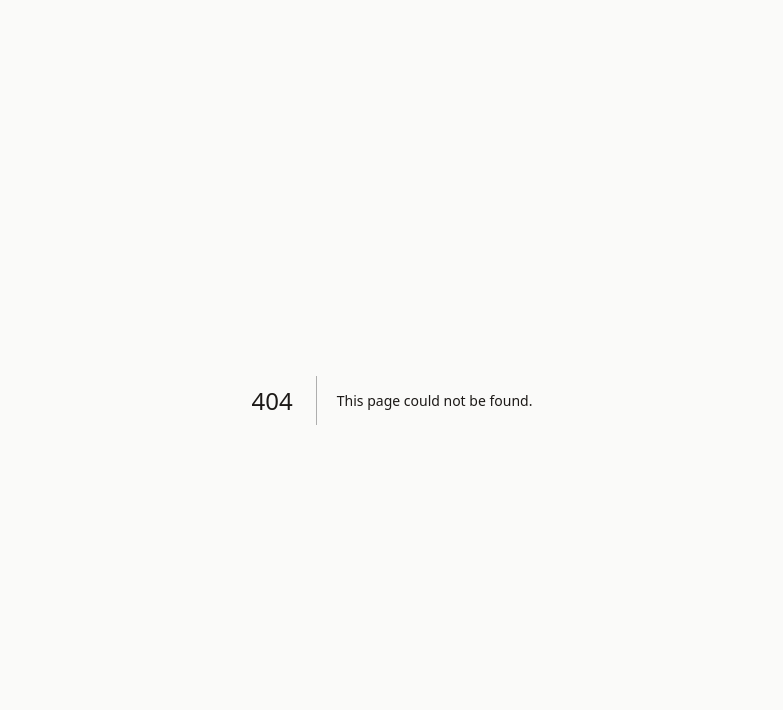
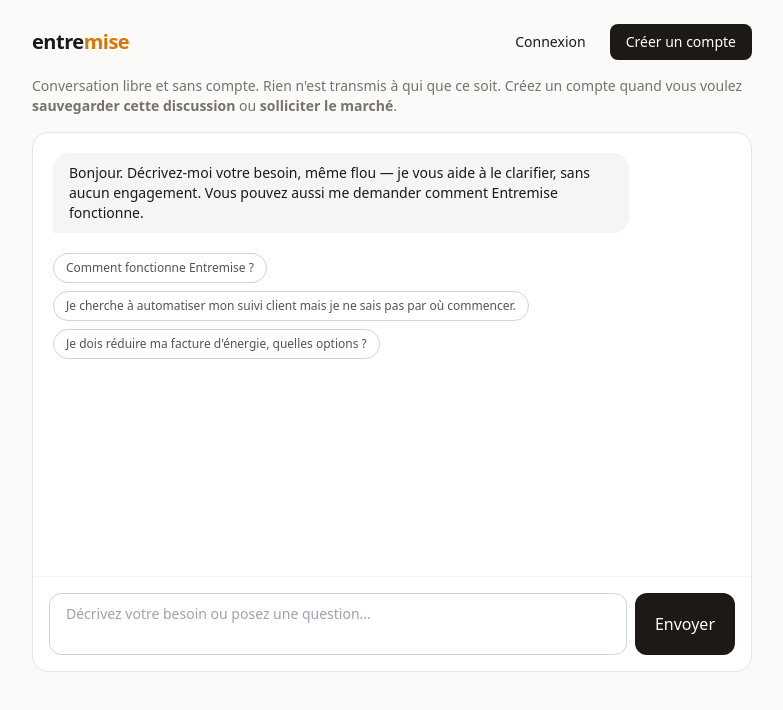
Before and after one commit to Denis60/entremise-, a Next.js app: page /chat in a window 1280 px wide. Before the commit this address had no page. Shown: the top 710 px of the page, without its empty margins (248-1031 px from the left). Built offline with nearby package versions, Linux system fonts and the light colour scheme.

Commit message:
Create page.tsx

```diff
--- /dev/null
+++ b/app/chat/page.tsx
@@ -0,0 +1,240 @@
+"use client";
+
+import { useEffect, useRef, useState } from "react";
+import Link from "next/link";
+import { useRouter } from "next/navigation";
+
+export const ANON_CHAT_KEY = "entremise_anon_chat";
+
+type Turn = { role: "user" | "assistant"; content: string };
+type Stored = {
+  messages: Turn[];
+  meta: { title: string; theme: string; need_summary: string; ready: boolean };
+  updated_at: string;
+};
+
+const INTRO =
+  "Bonjour. Décrivez-moi votre besoin, même flou — je vous aide à le clarifier, sans aucun engagement. Vous pouvez aussi me demander comment Entremise fonctionne.";
+
+const SUGGESTIONS = [
+  "Comment fonctionne Entremise ?",
+  "Je cherche à automatiser mon suivi client mais je ne sais pas par où commencer.",
+  "Je dois réduire ma facture d'énergie, quelles options ?",
+];
+
+export default function AnonChatPage() {
+  const router = useRouter();
+  const [messages, setMessages] = useState<Turn[]>([]);
+  const [meta, setMeta] = useState<Stored["meta"]>({
+    title: "",
+    theme: "",
+    need_summary: "",
+    ready: false,
+  });
+  const [input, setInput] = useState("");
+  const [sending, setSending] = useState(false);
+  const [error, setError] = useState<string | null>(null);
+  const bottomRef = useRef<HTMLDivElement>(null);
+
+  // Restaure une éventuelle conversation en cours
+  useEffect(() => {
+    try {
+      const raw = localStorage.getItem(ANON_CHAT_KEY);
+      if (raw) {
+        const s = JSON.parse(raw) as Stored;
+        if (Array.isArray(s.messages)) setMessages(s.messages);
+        if (s.meta) setMeta(s.meta);
+      }
+    } catch {
+      /* ignore */
+    }
+  }, []);
+
+  useEffect(() => {
+    bottomRef.current?.scrollIntoView({ behavior: "smooth" });
+  }, [messages.length, sending]);
+
+  function persist(next: Turn[], nextMeta: Stored["meta"]) {
+    try {
+      localStorage.setItem(
+        ANON_CHAT_KEY,
+        JSON.stringify({
+          messages: next,
+          meta: nextMeta,
+          updated_at: new Date().toISOString(),
+        } satisfies Stored)
+      );
+    } catch {
+      /* ignore */
+    }
+  }
+
+  async function send(text?: string) {
+    const content = (text ?? input).trim();
+    if (!content || sending) return;
+    setInput("");
+    setError(null);
+    const next = [...messages, { role: "user" as const, content }];
+    setMessages(next);
+    setSending(true);
+    persist(next, meta);
+
+    const res = await fetch("/api/chat/anon", {
+      method: "POST",
+      headers: { "Content-Type": "application/json" },
+      body: JSON.stringify({ messages: next }),
+    });
+    setSending(false);
+    if (!res.ok) {
+      const j = await res.json().catch(() => ({}));
+      setError(j.error ?? "Erreur lors de l'appel à l'IA.");
+      return;
+    }
+    const j = await res.json();
+    const withReply = [...next, { role: "assistant" as const, content: j.reply }];
+    const nextMeta = {
+      title: j.title || meta.title,
+      theme: j.theme || meta.theme,
+      need_summary: j.need_summary || meta.need_summary,
+      ready: !!j.ready,
+    };
+    setMessages(withReply);
+    setMeta(nextMeta);
+    persist(withReply, nextMeta);
+  }
+
+  function reset() {
+    if (!confirm("Effacer cette conversation ?")) return;
+    localStorage.removeItem(ANON_CHAT_KEY);
+    setMessages([]);
+    setMeta({ title: "", theme: "", need_summary: "", ready: false });
+  }
+
+  const hasContent = messages.some((m) => m.role === "user");
+
+  return (
+    <main className="mx-auto max-w-3xl px-6 py-6">
+      <header className="flex items-center justify-between">
+        <Link href="/" className="text-xl font-bold tracking-tight">
+          entre<span className="text-amber-600">mise</span>
+        </Link>
+        <nav className="flex items-center gap-3 text-sm">
+          {hasContent && (
+            <button onClick={reset} className="text-stone-400 hover:text-stone-700">
+              Effacer
+            </button>
+          )}
+          <Link href="/login" className="rounded-lg px-3 py-2 hover:bg-stone-100">
+            Connexion
+          </Link>
+          <Link
+            href="/signup"
+            className="rounded-lg bg-stone-900 px-4 py-2 font-medium text-white hover:bg-stone-700"
+          >
+            Créer un compte
+          </Link>
+        </nav>
+      </header>
+
+      <p className="mt-4 text-sm text-stone-500">
+        Conversation libre et sans compte. Rien n&apos;est transmis à qui que ce
+        soit. Créez un compte quand vous voulez{" "}
+        <strong>sauvegarder cette discussion</strong> ou{" "}
+        <strong>solliciter le marché</strong>.
+      </p>
+
+      <section className="mt-4 flex h-[calc(100vh-260px)] flex-col rounded-2xl border border-stone-200 bg-white">
+        <div className="flex-1 space-y-4 overflow-y-auto p-5">
+          <div className="max-w-[85%] whitespace-pre-wrap rounded-2xl rounded-bl-sm bg-stone-100 px-4 py-2.5 text-sm">
+            {INTRO}
+          </div>
+
+          {messages.length === 0 && (
+            <div className="flex flex-wrap gap-2 pt-1">
+              {SUGGESTIONS.map((s) => (
+                <button
+                  key={s}
+                  onClick={() => send(s)}
+                  className="rounded-full border border-stone-300 px-3 py-1.5 text-left text-xs text-stone-600 hover:border-amber-400 hover:bg-amber-50"
+                >
+                  {s}
+                </button>
+              ))}
+            </div>
+          )}
+
+          {messages.map((m, i) => (
+            <div key={i}>
+              {m.role === "user" ? (
+                <div className="ml-auto max-w-[85%] rounded-2xl rounded-br-sm bg-stone-900 px-4 py-2.5 text-sm text-white">
+                  {m.content}
+                </div>
+              ) : (
+                <div className="max-w-[85%] whitespace-pre-wrap rounded-2xl rounded-bl-sm bg-stone-100 px-4 py-2.5 text-sm">
+                  {m.content}
+                </div>
+              )}
+            </div>
+          ))}
+
+          {sending && (
+            <div className="max-w-[85%] rounded-2xl bg-stone-100 px-4 py-2.5 text-sm text-stone-400">
+              L&apos;IA réfléchit…
+            </div>
+          )}
+          <div ref={bottomRef} />
+        </div>
+
+        {error && (
+          <p className="border-t border-red-100 bg-red-50 px-5 py-2 text-sm text-red-700">
+            {error}
+          </p>
+        )}
+
+        <div className="flex gap-2 border-t border-stone-100 p-4">
+          <textarea
+            rows={2}
+            value={input}
+            onChange={(e) => setInput(e.target.value)}
+            onKeyDown={(e) => {
+              if (
+                e.key === "Enter" &&
+                !e.shiftKey &&
+                !window.matchMedia("(pointer: coarse)").matches
+              ) {
+                e.preventDefault();
+                send();
+              }
+            }}
+            placeholder="Décrivez votre besoin ou posez une question…"
+            className="flex-1 resize-none rounded-xl border border-stone-300 px-4 py-2.5 text-sm"
+          />
+          <button
+            onClick={() => send()}
+            disabled={sending}
+            className="rounded-xl bg-stone-900 px-5 font-medium text-white hover:bg-stone-700 disabled:opacity-50"
+          >
+            Envoyer
+          </button>
+        </div>
+      </section>
+
+      {/* Invitation à sauvegarder dès qu'une conversation existe */}
+      {hasContent && (
+        <div className="mt-4 flex flex-col items-start justify-between gap-3 rounded-2xl border border-amber-200 bg-amber-50 p-4 sm:flex-row sm:items-center">
+          <p className="text-sm text-amber-900">
+            {meta.ready
+              ? "Votre besoin est mûr. Créez un compte pour le sauvegarder et solliciter anonymement les prestataires du territoire."
+              : "Créez un compte gratuit pour sauvegarder cette conversation — elle sera reprise telle quelle dans votre espace. Le compte est requis pour solliciter le marché."}
+          </p>
+          <button
+            onClick={() => router.push("/signup")}
+            className="shrink-0 rounded-xl bg-amber-600 px-5 py-2.5 font-semibold text-white hover:bg-amber-500"
+          >
+            Sauvegarder en créant un compte
+          </button>
+        </div>
+      )}
+    </main>
+  );
+}
```
